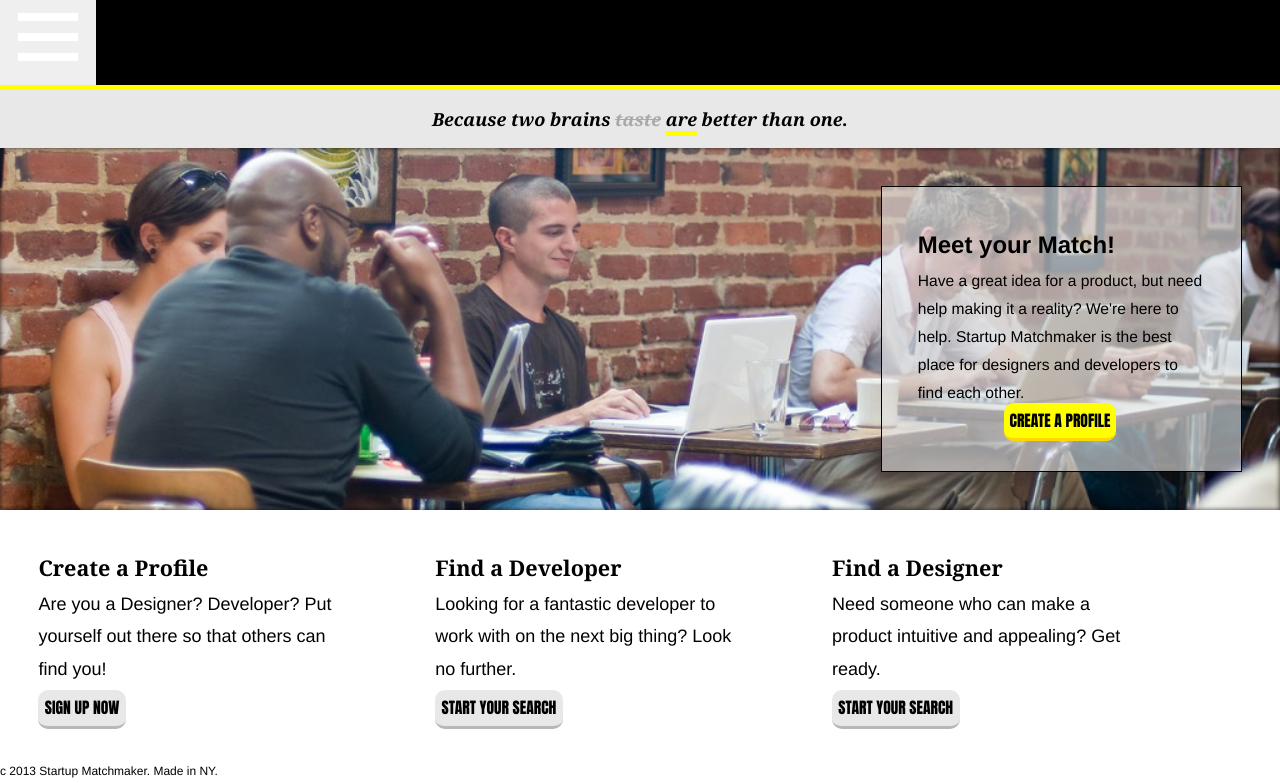
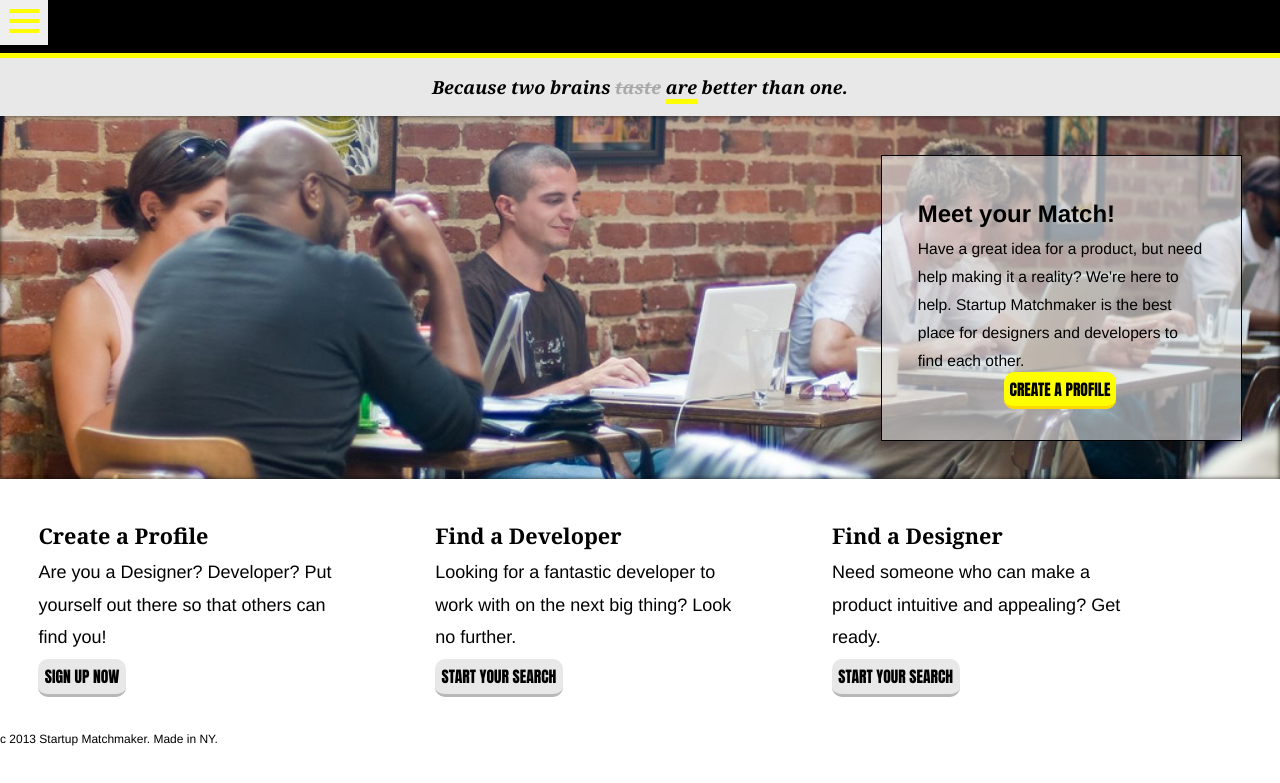
Before and after one commit to hoarh/startup_matchmaker, a plain HTML site: page index.html in a window 1280 px wide. Shown: the part 126-909 px from the top of the page. After the commit the page ends 877 px from the top, so only its background shows below. Drawn offline with nearby package versions, Linux system fonts and the light colour scheme; a script that the page names is missing.

Commit message:
formatted

```diff
--- a/css/style.css
+++ b/css/style.css
@@ -57,6 +57,7 @@ header {
      background-color: black;
      width: 100%;
      border-bottom: 5px solid yellow;
+     line-height: 2;
 }
 
 h1 {
@@ -86,13 +87,13 @@ li.impact {
 }
 
 .hamburger {
-     display: block;
+     display: inline-block;
      position: relative;
      overflow: hidden;
      margin: 0;
      padding: 0;
-     width: 96px;
-     height: 96px;
+     width: 48px;
+     height: 48px;
      font-size: 0;
      text-indent: -9999px;
      appearance: none;
@@ -100,7 +101,6 @@ li.impact {
      border-radius: none;
      border: none;
      cursor: pointer;
-     transition: background 0.3s;
 }
 
 .hamburger:focus {
@@ -110,11 +110,11 @@ li.impact {
 .hamburger span {
      display: block;
      position: absolute;
-     top: 44px;
-     left: 18px;
-     right: 18px;
-     height: 8px;
-     background: white;
+     top: 22px;
+     left: 9px;
+     right: 9px;
+     height: 4px;
+     background: yellow;
 }
 
 .hamburger span::before, .hamburger span::after {
@@ -122,17 +122,17 @@ li.impact {
      display: block;
      left: 0;
      width: 100%;
-     height: 8px;
-     background-color: #fff;
+     height: 4px;
+     background-color: yellow;
      content: "";
 }
 
 .hamburger span::before {
-     top: -20px;
+     top: -10px;
 }
 
 .hamburger span::after {
-     bottom: -20px;
+     bottom: -10px;
 }
 
 h2 {
```
